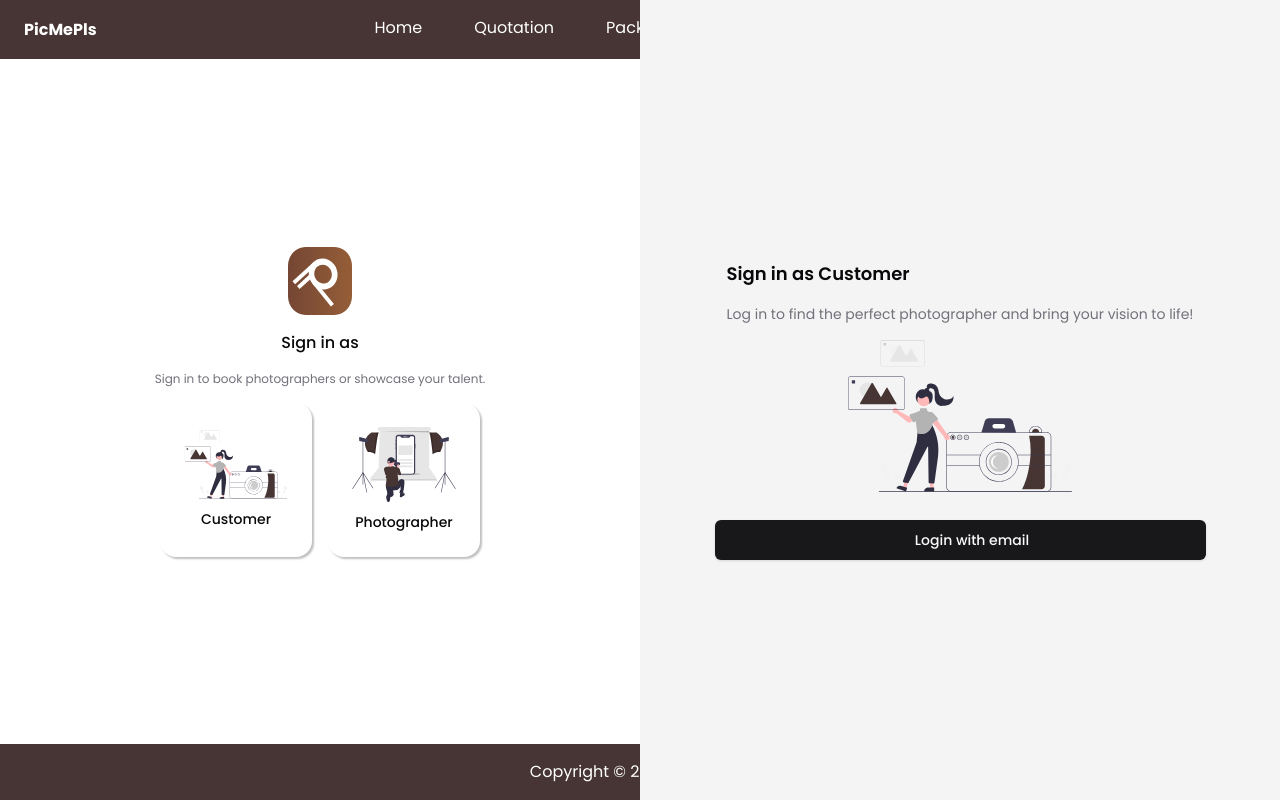
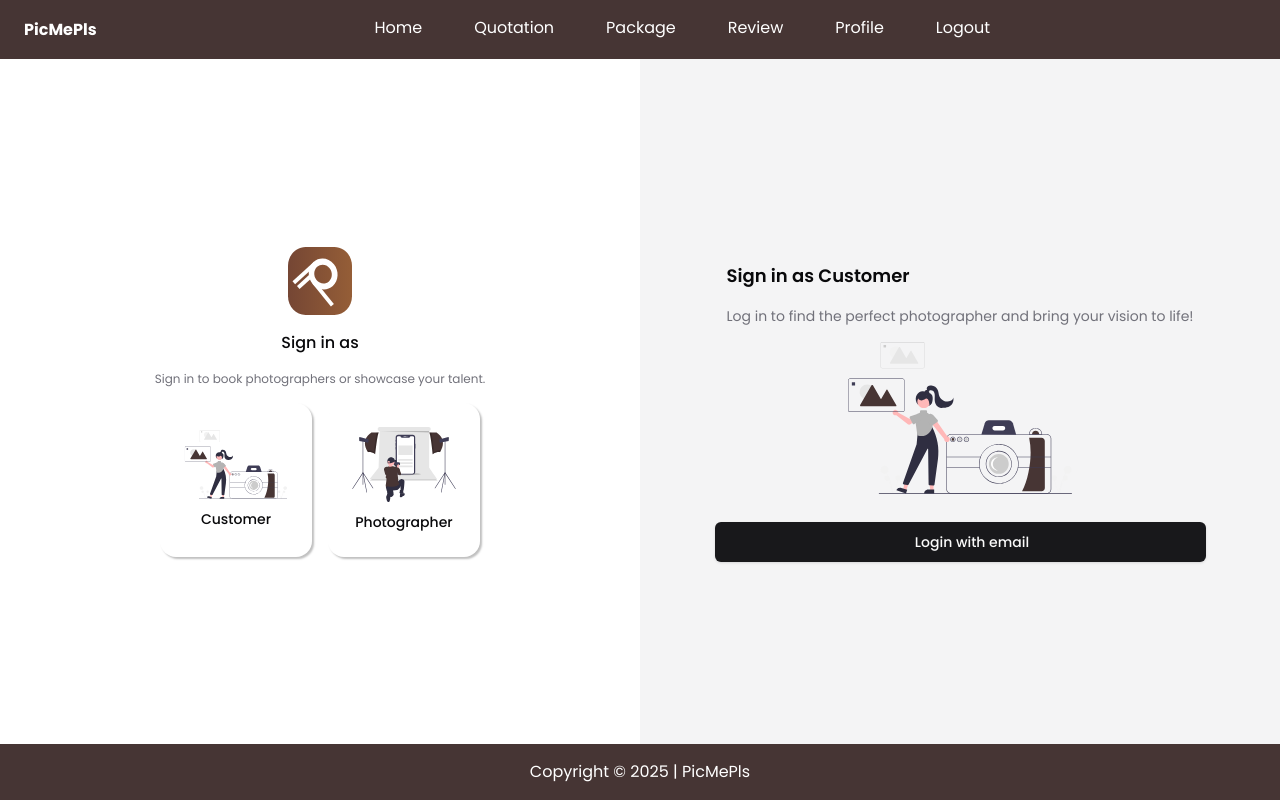
Before and after one commit to CP-RektMart/pic-me-pls-frontend, a Next.js app: page /login in a window 1280 px wide. Both pictures are taken after a click on the button "Customer". Built offline with nearby package versions, Linux system fonts and the light colour scheme; some icons are missing.

Commit message:
fix: fix to display:grid

```diff
--- a/src/components/login-page/index.tsx
+++ b/src/components/login-page/index.tsx
@@ -32,8 +32,8 @@ export default function LoginPageComponent() {
     <div className='flex flex-1'>
       <div
         className={cn(
-          'flex w-full flex-col items-center justify-center',
-          isSignIn && 'md:w-1/2'
+          'grid h-full flex-1',
+          isSignIn ? 'md:grid-cols-2' : 'grid-cols-1'
         )}
       >
         <div className='flex flex-col items-center justify-center space-y-4'>
--- a/src/components/login-page/sign-in-form.tsx
+++ b/src/components/login-page/sign-in-form.tsx
@@ -11,7 +11,7 @@ export default function SignInForm({ userType }: { userType: UserType }) {
       action={async () => {
         await signIn('google')
       }}
-      className='fixed bottom-0 right-0 hidden h-full w-full flex-col border-none bg-zinc-100 md:flex md:w-1/2 md:items-center md:justify-center'
+      className='hidden h-full w-full flex-col items-center justify-center bg-zinc-100 md:flex'
     >
       <SignInContent userType={userType} />
     </form>
```
